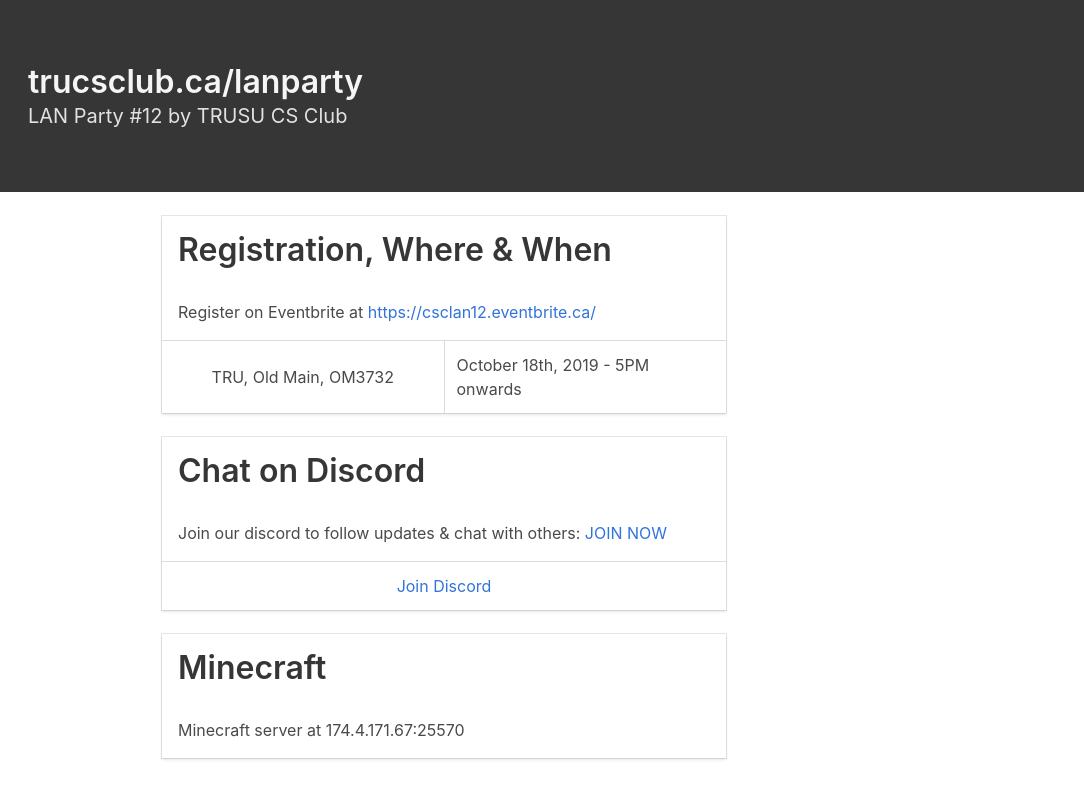
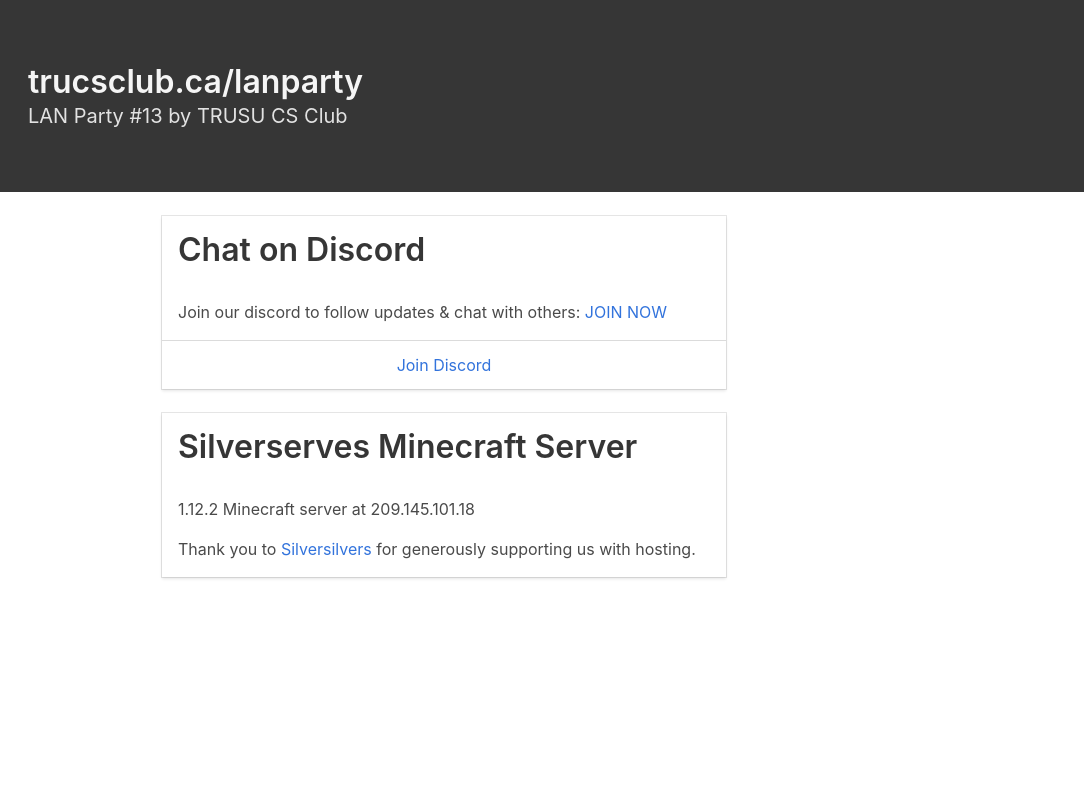
Before and after one commit to trucsclub/lanparty, a plain HTML site: page index.html in a window 1280 px wide. Shown: the full height of the page, 196-1280 px from the left. Drawn offline with nearby package versions, Linux system fonts and the light colour scheme.

Commit message:
silverservers minecraft server

```diff
--- a/index.html
+++ b/index.html
@@ -34,7 +34,7 @@
                             trucsclub.ca/lanparty
                         </h1>
                         <h2 class="subtitle">
-                            LAN Party #12 by TRUSU CS Club
+                            LAN Party #13 by TRUSU CS Club
                         </h2>
                     </div>
                 </div>
@@ -45,31 +45,6 @@
         <div class="container">
             <div class="columns">
                 <div class="column is-half is-offset-one-quarter">
-                    <div class="card">
-                        <div class="card-content">
-                            <p class="title">
-                                Registration, Where &amp; When
-                            </p>
-                        </div>
-                        <div class="card-content">
-                            <div class="content">
-                                Register on Eventbrite at <a
-                                    href="https://csclan12.eventbrite.ca/">https://csclan12.eventbrite.ca/</a>
-                            </div>
-                        </div>
-                        <footer class="card-footer">
-                            <p class="card-footer-item">
-                                <span>
-                                    TRU, Old Main, OM3732
-                                </span>
-                            </p>
-                            <p class="card-footer-item">
-                                <span>
-                                    October 18th, 2019 - 5PM onwards
-                                </span>
-                            </p>
-                        </footer>
-                    </div>
 
                     <div class="card">
                         <div class="card-content">
@@ -124,12 +99,13 @@
                     <div class="card">
                         <div class="card-content">
                             <p class="title">
-                                Minecraft
+                                Silverserves Minecraft Server
                             </p>
                         </div>
                         <div class="card-content">
                             <div class="content">
-                                <p>Minecraft server at 174.4.171.67:25570</p>
+                                <p>1.12.2 Minecraft server at 209.145.101.18</p>
+                                <p>Thank you to <a href="https://www.silverservers.com/">Silversilvers</a> for generously supporting us with hosting.</p>
                                 <!-- <p>To find our server, switch from "Official Matchmaking" in the dropdown to "Community
                                     Server Browser" and search for "tru". Password for the server is also "tru".</p> -->
                             </div>
```
